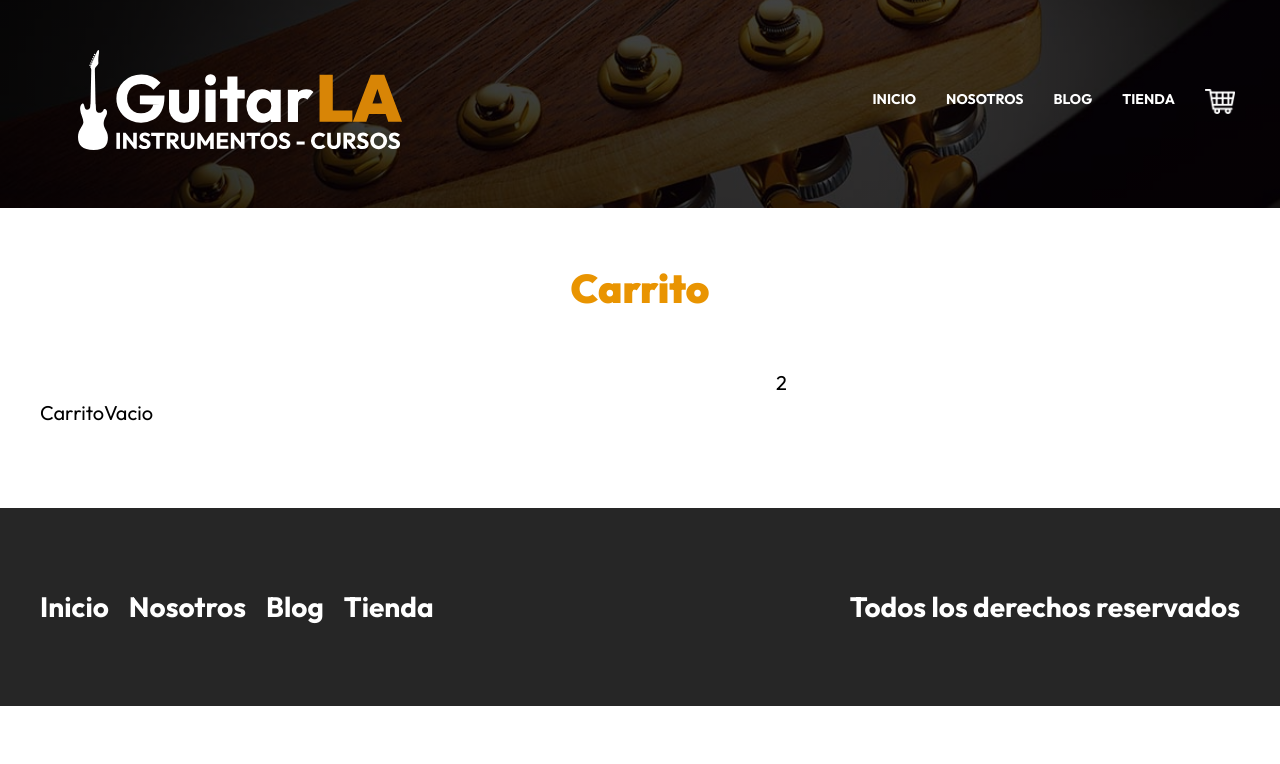
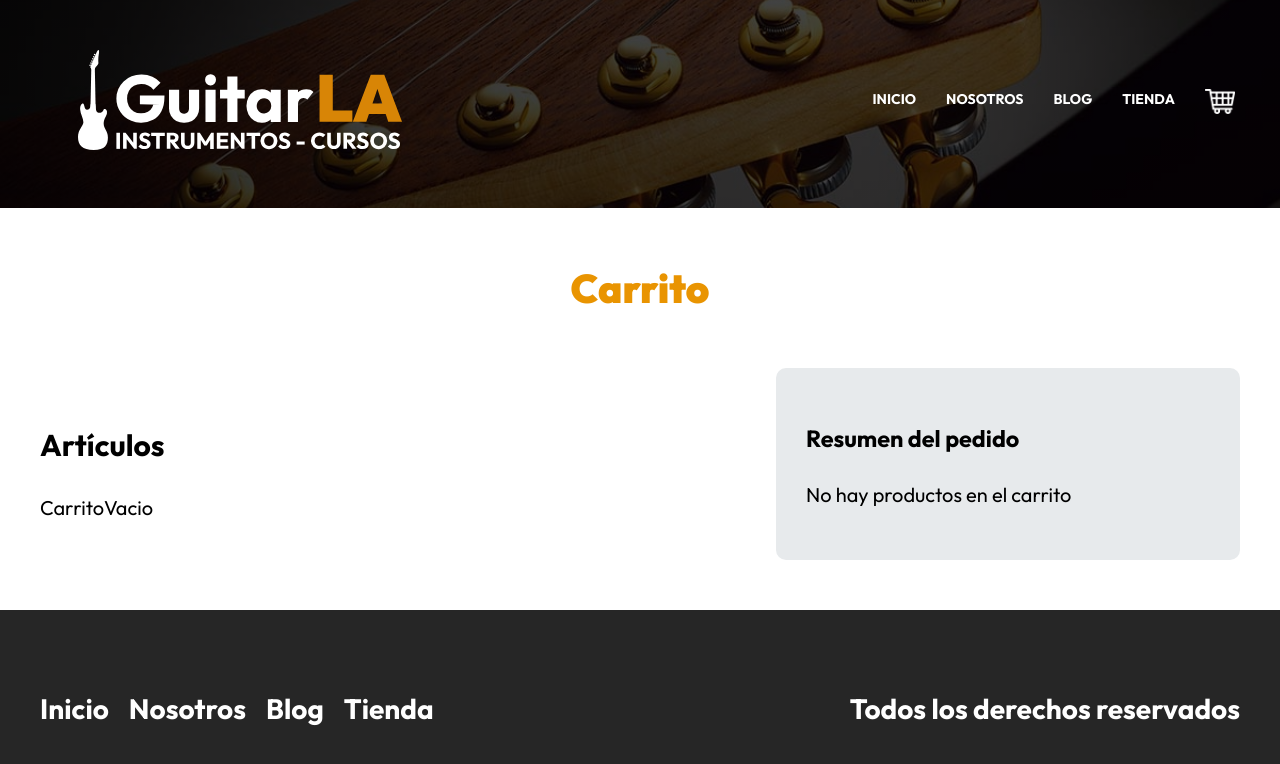
Before and after one commit to maticamisay/guitarla-next, a Next.js app: page /carrito in a window 1280 px wide. Shown: the top 764 px of the page. Built offline with nearby package versions, Linux system fonts and the light colour scheme.

Commit message:
sección del resumen y css terminado

```diff
--- a/pages/_app.js
+++ b/pages/_app.js
@@ -35,15 +35,20 @@ function MyApp({ Component, pageProps }) {
       }
       return articulo;
     });
-    setCarrito(carritoActualizado)
-  }
+    setCarrito(carritoActualizado);
+  };
 
+  const eliminarProducto = (id) => {
+    const carritoActualizado = carrito.filter((articulo) => articulo.id !== id);
+    setCarrito(carritoActualizado);
+  };
   return (
     <Component
       {...pageProps}
       carrito={carrito}
       agregarCarrito={agregarCarrito}
       actualizarCantidad={actualizarCantidad}
+      eliminarProducto={eliminarProducto}
     />
   );
 }
--- a/pages/carrito.js
+++ b/pages/carrito.js
@@ -1,13 +1,23 @@
+import { useState, useEffect } from "react";
 import Layout from "../components/Layout";
 import Image from "next/image";
 import styles from "../styles/Carrito.module.css";
 
-const Carrito = ({ carrito, actualizarCantidad }) => {
+const Carrito = ({ carrito, actualizarCantidad, eliminarProducto }) => {
+  const [total, setTotal] = useState(0);
+
+  useEffect(() => {
+    const calculoTotal = carrito.reduce(
+      (total, producto) => total + (producto.cantidad * producto.precio),0
+    );
+    setTotal(calculoTotal)
+  }, [carrito]);
   return (
     <Layout pagina={"Carrito de Compras"}>
       <h1 className="heading">Carrito</h1>
       <main className={`${styles.contenido} contenedor`}>
         <div className={styles.carrito}>
+          <h2>Artículos</h2>
           {carrito.length === 0
             ? "CarritoVacio"
             : carrito.map((producto) => (
@@ -50,11 +60,27 @@ const Carrito = ({ carrito, actualizarCantidad }) => {
                       <span>{producto.precio * producto.cantidad}</span>
                     </p>
                   </div>
-                  <div> </div>
+                  <button
+                    type="button"
+                    className={styles.eliminar}
+                    onClick={() => eliminarProducto(producto.id)}
+                  >
+                    x
+                  </button>
                 </div>
               ))}
         </div>
-        <div>2</div>
+        <div className={styles.resumen}>
+          <h3>Resumen del pedido</h3>
+          {total > 0 ? (
+            <>
+              <p>Resumen del pedido</p>
+              <p>Total a pagar: ${total}</p>
+            </>
+          ) : (
+            <p>No hay productos en el carrito</p>
+          )}
+        </div>
       </main>
     </Layout>
   );
--- a/styles/Carrito.module.css
+++ b/styles/Carrito.module.css
@@ -5,6 +5,7 @@
 @media (min-width: 768px) {
   .contenido {
     grid-template-columns: 3fr 2fr;
+    align-items: flex-start;
   }
 }
 .carrito {
@@ -17,6 +18,7 @@
   align-items: center;
   border-bottom: 1px solid #cfcfcf;
   padding: 3rem 0;
+  position: relative;
 }
 
 .producto:last-of-type {
@@ -31,20 +33,20 @@
   font-weight: 700;
   font-size: 2.2rem;
 }
-.cantidad{
+.cantidad {
   display: flex;
   align-items: center;
   gap: 1rem;
   margin-bottom: 1rem;
 }
-.cantidad p{
+.cantidad p {
   margin: 0;
 }
-.select{
-all:unset;
+.select {
+  all: unset;
   padding: 1rem;
   border: 1px solid #cfcfcf;
-flex:1;
+  flex: 1;
   text-align: center;
   border-radius: 1rem;
 }
@@ -52,7 +54,7 @@ border-radius: 1rem;
   font-weight: 700;
   color: var(--primary);
 }
-.precio span{
+.precio span {
   font-size: 2.4rem;
 }
 .subtotal {
@@ -61,3 +63,19 @@ border-radius: 1rem;
 .subtotal span {
   font-size: 2.4rem;
 }
+.eliminar {
+  all: unset;
+  position: absolute;
+  top: 3rem;
+  right: 1rem;
+  font-weight: bold;
+  color: red;
+}
+.eliminar:hover {
+  cursor: pointer;
+}
+.resumen {
+  background-color: #e7eaec;
+  padding: 3rem;
+  border-radius: 1rem;
+}
```
Lines whose indentation alone changed are shown as unchanged.
